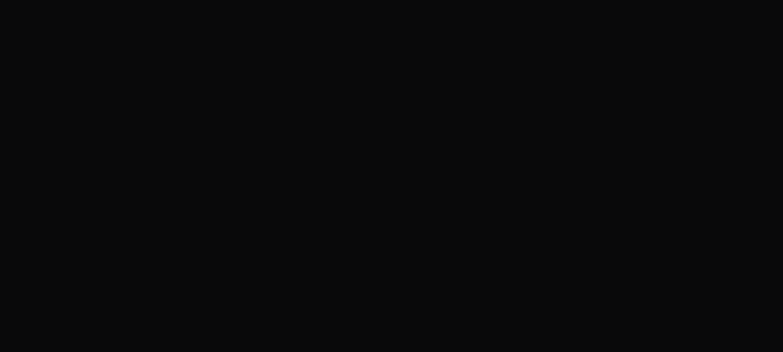
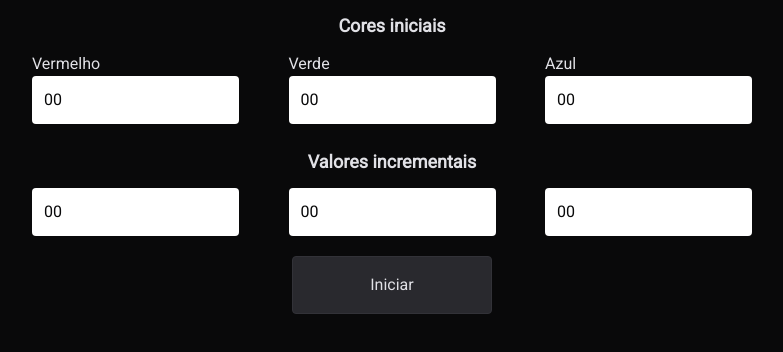
Before and after one commit to TiagoFreitas03/app-collection, a React (Vite) app: page /color-cycle in a window 1280 px wide. Before the commit this address had no page. Shown: the top 352 px of the page, without its empty margins (248-1031 px from the left). Built offline with nearby package versions, Linux system fonts and the light colour scheme.

Commit message:
Aplicação Color Cycle

```diff
--- a/src/App.tsx
+++ b/src/App.tsx
@@ -5,6 +5,7 @@
 import { Calculator } from './apps/Calculator'
 import { CauseEffect } from './apps/CauseEffect'
 import { ChristmasLights } from './apps/ChristmasLights'
+import { ColorCycle } from './apps/ColorCycle'
 import { CountdownTimer } from './apps/CountdownTimer'
 import { Csv2Json } from './apps/Csv2Json'
 import { DollarsToCents } from './apps/DollarsToCents'
@@ -23,6 +24,7 @@
 			<Link to='/calculator'>Calculator</Link>
 			<Link to='/cause-effect'>Cause Effect</Link>
 			<Link to='/christmas-lights'>Christmas Lights</Link>
+			<Link to='/color-cycle'>Color Cycle</Link>
 			<Link to='/countdown-timer'>Countdown Timer</Link>
 			<Link to='/csv-2-json'>CSV 2 JSON</Link>
 			<Link to='/dollars-to-cents'>Dollars To Cents</Link>
@@ -46,6 +48,7 @@
 				<Route path='/calculator' element={<Calculator />} />
 				<Route path='/cause-effect' element={<CauseEffect />} />
 				<Route path='/christmas-lights' element={<ChristmasLights />} />
+				<Route path='/color-cycle' element={<ColorCycle />} />
 				<Route path='/countdown-timer' element={<CountdownTimer />} />
 				<Route path='/csv-2-json' element={<Csv2Json />} />
 				<Route path='/dollars-to-cents' element={<DollarsToCents />} />
--- /dev/null
+++ b/src/apps/ColorCycle/FormControl.tsx
@@ -0,0 +1,21 @@
+import { InputHTMLAttributes } from 'react'
+
+interface FormControlProps extends InputHTMLAttributes<HTMLInputElement> {
+	label?: string
+}
+
+export function FormControl({ label, ...rest }: FormControlProps) {
+	return (
+		<div>
+			{
+				label && <label className="block">{label}</label>
+			}
+
+			<input
+				className="block w-full rounded p-3"
+				maxLength={2}
+				{...rest}
+			/>
+		</div>
+	)
+}
--- /dev/null
+++ b/src/apps/ColorCycle/index.tsx
@@ -0,0 +1,95 @@
+import { useState, useEffect, FormEvent } from 'react'
+
+import { FormControl as Input } from './FormControl'
+
+export function ColorCycle() {
+	const [started, setStarted] = useState(false)
+	const [red, setRed] = useState('00')
+	const [green, setGreen] = useState('00')
+	const [blue, setBlue] = useState('00')
+	const [increments, setIncrements] = useState(['00', '00', '00'])
+
+	const display = started ? 'none' : 'block'
+
+	useEffect(() => {
+		if (started) {
+			const incrementValues = increments.map(x => parseInt(x, 16))
+			const colors = [red, green, blue].map(color => parseInt(color, 16))
+
+			for (let i = 0; i < colors.length; i++)
+				colors[i] = (colors[i] + incrementValues[i]) % 255
+
+			setTimeout(() => {
+				setRed(colors[0].toString(16))
+				setGreen(colors[1].toString(16))
+				setBlue(colors[2].toString(16))
+			}, 250)
+		}
+	}, [red, green, blue, started, increments])
+
+	function changeIncrement(pos: number, value: string) {
+		const aux = increments.slice()
+		aux[pos] = value
+		setIncrements(aux)
+	}
+
+	function toggleCycle(event: FormEvent) {
+		event.preventDefault()
+
+		if (started)
+			return setStarted(false)
+
+		if (!(/^#([0-9A-F]{3}){1,2}$/i).test(`#${red}${green}${blue}`))
+			return alert('Cor inválida')
+
+		if (!(/^#([0-9A-F]{3}){1,2}$/i).test(`#${increments.join('')}`))
+			return alert('Incremento(s) inválido(s)')
+
+		if (increments.join('') === '000000')
+			return alert('Incremento(s) inválido(s)')
+
+		setStarted(true)
+	}
+
+	return (
+		<div className="w-full">
+			<div className="max-w-[720px] mx-auto" style={{ display }}>
+				<strong className="block text-lg text-center my-3">Cores iniciais</strong>
+
+				<div className="flex justify-between items-center gap-6">
+					<Input value={red} onChange={e => setRed(e.target.value)} label='Vermelho' />
+					<Input value={green} onChange={e => setGreen(e.target.value)} label='Verde' />
+					<Input value={blue} onChange={e => setBlue(e.target.value)} label='Azul' />
+				</div>
+			</div>
+
+			<div className="max-w-[720px] mx-auto" style={{ display }}>
+				<strong className="block text-lg text-center mt-6 mb-3">Valores incrementais</strong>
+
+				<div className="flex justify-between items-center gap-6">
+					{increments.map((increment, index) => {
+						return <Input
+							key={index} value={increment} onChange={e => changeIncrement(index, e.target.value)}
+						/>
+					})}
+				</div>
+			</div>
+
+			<div className="text-center my-5">
+				<button
+					className="w-[200px] rounded bg-gray-600 border border-gray-500 py-4"
+					type="button"
+					onClick={toggleCycle}
+				>{started ? 'Parar' : 'Iniciar'}</button>
+			</div>
+
+			{
+				started &&
+				<div
+					className="flex w-[72px] h-[72px] transition-colors"
+					style={{ backgroundColor: `#${red}${green}${blue}` }}
+				/>
+			}
+		</div>
+	)
+}
```
Also changed, not shown: 1 other file (tests, documents, lock files or other folders).
